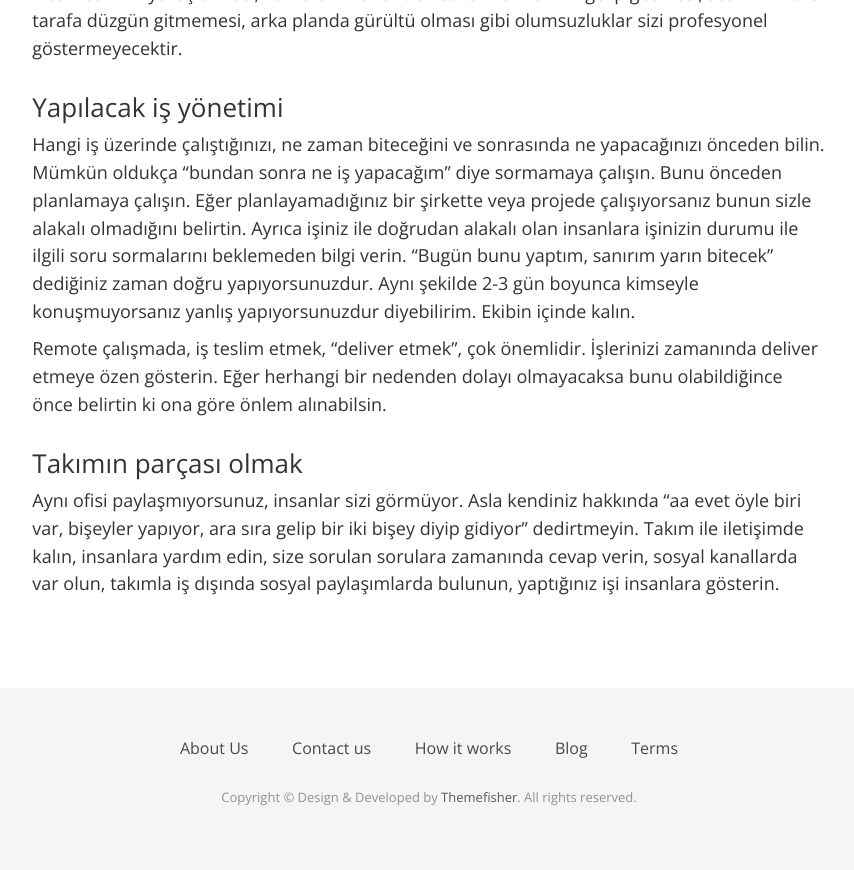
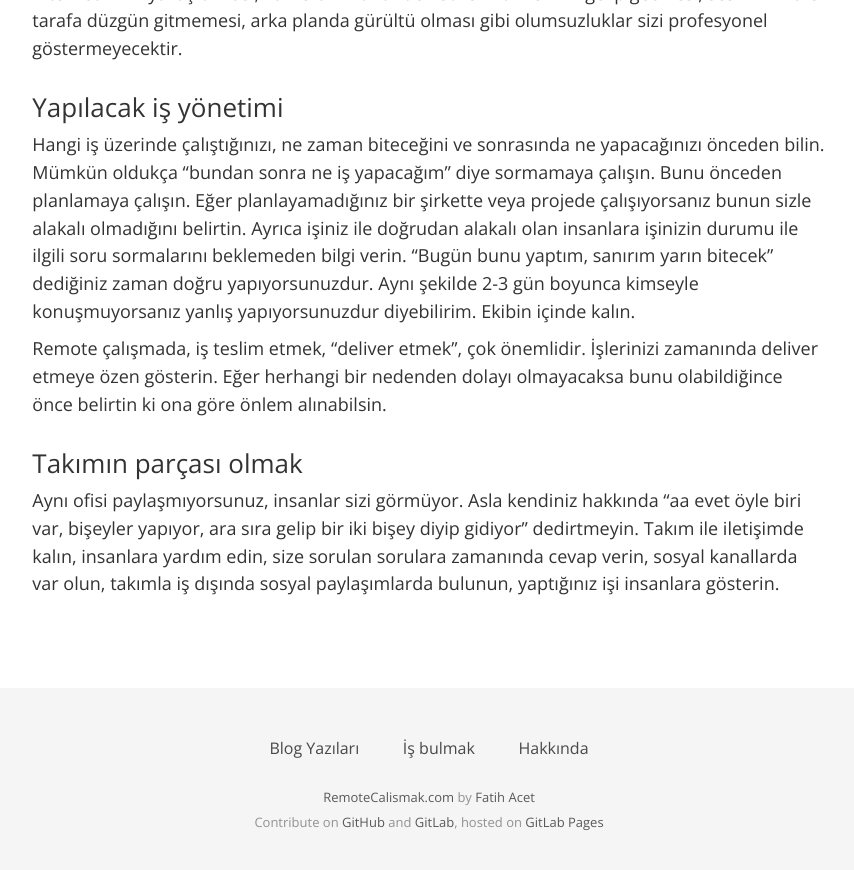
Before and after one commit to fatihacet/uzaktancalismak-com, a Jekyll site: the page built from index.html, in a window 1280 px wide and 900 px high, scrolled down 7363 px. Shown: the top 870 px of the window, without its empty margins (211-1065 px from the left). Built offline with Jekyll 4.4.1, drawn with Linux system fonts in a browser that asks for light colours; some of the changed text lies outside the part shown.

Commit message:
Include page links in header and footer.

```diff
--- a/_includes/footer.html
+++ b/_includes/footer.html
@@ -1,18 +1,18 @@
-<!-- footer Start -->
 <footer>
   <div class="container">
     <div class="row">
       <div class="col-md-12">
         <div class="footer-menu">
           <ul>
-            <li><a href="#">About Us</a></li>
-            <li><a href="{{ site.baseurl }}/contact">Contact us</a></li>
-            <li><a href="#">How it works</a></li>
-            <li><a href="{{ site.baseurl }}/blog">Blog</a></li>
-            <li><a href="#">Terms</a></li>
+            <li><a href="{{ site.baseurl }}/yazilar">Blog Yazıları</a></li>
+            <li><a href="{{ site.baseurl }}/is-bulmak">İş bulmak</a></li>
+            <li><a href="{{ site.baseurl }}/hakkinda">Hakkında</a></li>
           </ul>
         </div>
-        <p>Copyright &copy; Design &amp; Developed by <a href="http://www.themefisher.com">Themefisher</a>. All rights reserved.</p>
+        <p>
+          <a href="http://remotecalismak.com">RemoteCalismak.com</a> by <a href="https://twitter.com/fatihacet">Fatih Acet</a><br />
+          Contribute on <a href="https://github.com/fatihacet/remotecalismak.com">GitHub</a> and <a href="https://gitlab.com/fatihacet/remotecalismak-com">GitLab</a>, hosted on <a href="https://gitlab.com/fatihacet/remotecalismak-com">GitLab Pages</a>
+        </p>
       </div>
     </div>
   </div>
--- a/_includes/header.html
+++ b/_includes/header.html
@@ -5,23 +5,14 @@
         <nav class="navbar navbar-default">
           <div class="container-fluid">
             <div class="navbar-header">
-              <button type="button" class="navbar-toggle collapsed" data-toggle="collapse" data-target="#bs-example-navbar-collapse-1">
-              <span class="sr-only">Toggle navigation</span>
-              <span class="icon-bar"></span>
-              <span class="icon-bar"></span>
-              <span class="icon-bar"></span>
-              </button>
               <a class="navbar-brand" href="/">
                 <img class="logo" src="{{ site.baseurl }}/img/logo.png" alt="RemoteCalismak Logo">
               </a>
             </div>
-            <div class="collapse navbar-collapse" id="bs-example-navbar-collapse-1">
+            <div class="collapse navbar-collapse">
               <ul class="nav navbar-nav navbar-right">
-                <!-- <li><a href="{{ site.baseurl }}/">Home</a></li>
-                <li><a href="{{ site.baseurl }}/work">Work</a></li>
-                <li><a href="{{ site.baseurl }}/blog">Blog</a></li>
-                <li><a href="#">Service</a></li>
-                <li><a href="{{ site.baseurl }}/contact">Contact</a></li> -->
+                <li><a href="{{ site.baseurl }}/is-bulmak">İş bulmak</a></li>
+                <li><a href="{{ site.baseurl }}/yazilar">Blog Yazıları</a></li>
               </ul>
             </div>
           </div>
```
